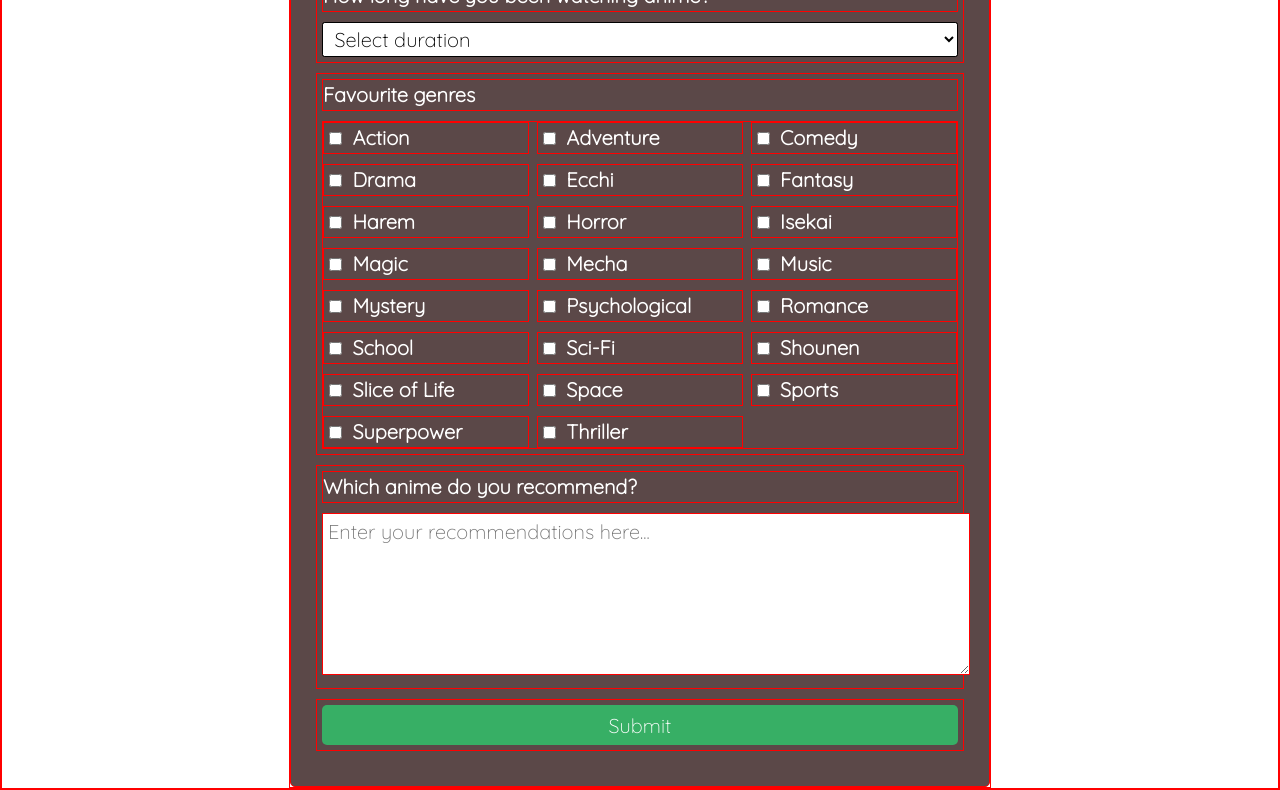
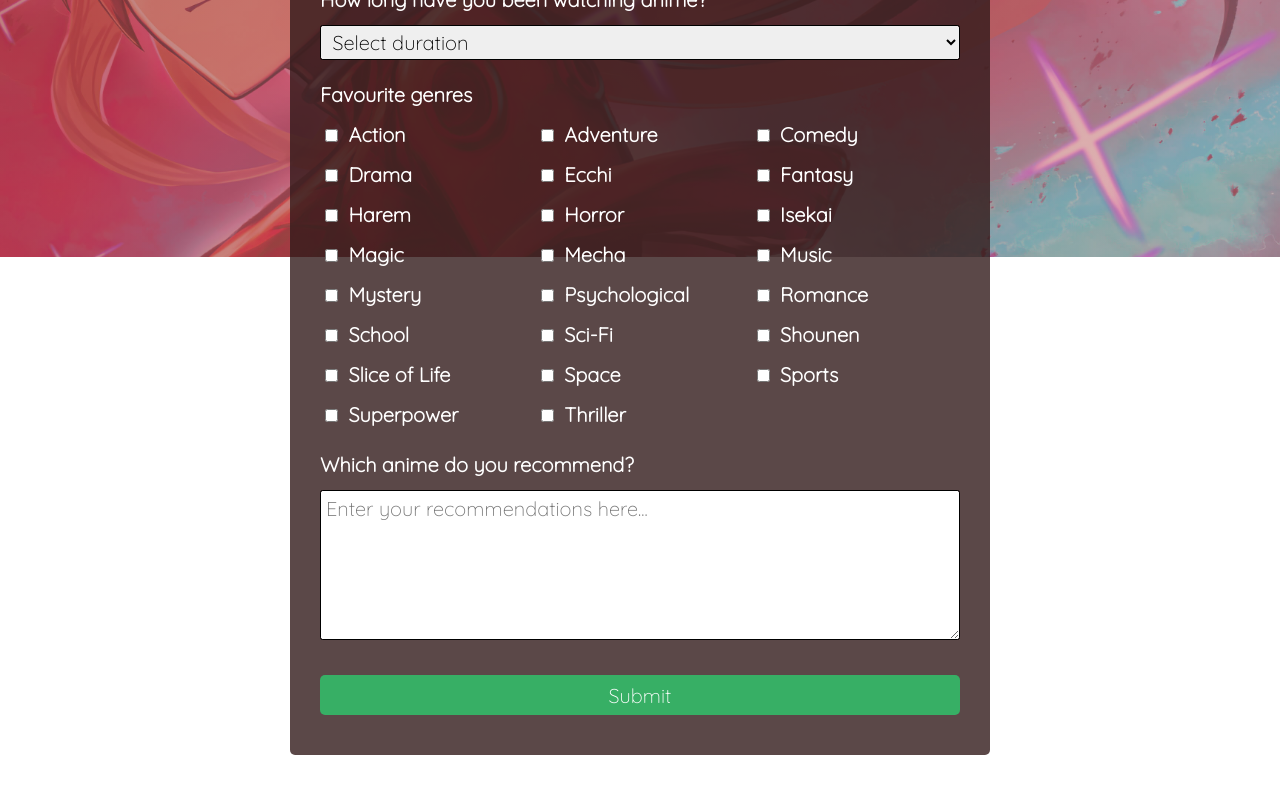
Before and after one commit to Sushrut-Thakur/Anime-Recommendation-Form, a plain HTML site: page index.html in a window 1280 px wide. Shown: the part 543-1333 px from the top of the page. After the commit the page ends 1298 px from the top, so only its background shows below. Drawn offline with Linux system fonts and the light colour scheme; a web font is replaced by a local one.

Commit message:
Fixed input elements (border-box). Improved HTML/CSS formatting.

```diff
--- a/css/styles.css
+++ b/css/styles.css
@@ -3,8 +3,6 @@
 font-family: 'Quicksand', sans-serif; */
 
 :root {
-  --color-white: #ffffff;
-  --color-grey: #000000;
   --color-form-red: rgba(50, 27, 27, 0.8);
   --color-dark-red: rgba(158, 58, 58, 0.7);
   --color-light-red: rgba(206, 136, 136, 0.6);
@@ -12,23 +10,22 @@ font-family: 'Quicksand', sans-serif; */
 }
 
 * {
-	border: 1px solid red;
+	box-sizing: border-box;
 }
 
 html {
 	font-size: 10px;
-	box-sizing: border-box;
 }
 
 body {
 	font-family: 'Quicksand', sans-serif;
 	font-size: 2rem;
-	color: var(--color-white);
+	color: white;
 	line-height: 1.5;
 	margin: 0;
 }
 
-/* body::before {
+body::before {
   content: '';
   position: fixed;
   top: 0;
@@ -40,7 +37,7 @@ body {
   background-size: cover;
   background-repeat: no-repeat;
   background-position: center;
-} */
+}
 
 h1 {
 	font-size: 4rem;
@@ -63,7 +60,6 @@ label {
 	display: flex;
 	align-items: center;
 	font-size: 2rem;
-	/* margin-bottom: 0.5rem; */
 }
 
 input, button,
@@ -81,7 +77,6 @@ button {
 .container {
 	width: 100%;
 	max-width: 70rem;
-	/* Make it responsive */
 	margin: 3rem auto 0;
 }
 
@@ -101,6 +96,13 @@ form {
 	font-weight: 600;
 }
 
+#name-label, #email-label,
+#number-label, #checkbox-label,
+#dropdown-label, #animerec-label {
+	margin-bottom: 1rem;
+}
+
+
 .form-element {
 	margin: 0 auto 1rem;
 	padding: 0.5rem;
@@ -111,29 +113,18 @@ form {
 	width: 100%;
 	height: 2.5rem;
 	padding: 0.25rem 0.75rem;
-	color: var(--color-grey);
-	background-color: var(--color-white);
 	background-clip: padding-box;
 	border: 1px solid black;
 	border-radius: 0.25rem;
 }
 
 .form-control:focus {
-	border: 1px solid green;
+	border: 2px solid red;
 	outline: 0;
 }
 
 .sizing {
-	padding-right: 0;
-}
-
-#dropdown {
 	height: 3.5rem;
-}
-
-#checkbox-label, #dropdown-label,
-#animerec-label {
-	margin-bottom: 1rem;
 }
 
 .inline {
@@ -162,6 +153,7 @@ form {
 	display: block;
 	width: 100%;
 	padding: 0.75rem;
+	margin-top: 1.5rem;
 	color: var(--color-white);
 	background-color: var(--color-green);
 	cursor: pointer;
--- a/index.html
+++ b/index.html
@@ -28,7 +28,7 @@
 					<input type="number" name="age" id="number" class="form-control sizing" min="5" max="99" placeholder="Enter your Age">
 				</div>
 				<div class="form-element">
-					<label for="radio" id="radio-label">Gender</label>
+					<label id="radio-label">Gender</label>
 					<label class="inline">
 			        <input name="gender" value="male" type="radio" class="input-radio" checked>
 						Male
@@ -43,8 +43,8 @@
 					</label>
 				</div>
 				<div class="form-element">
-					<label for="dropdown" id="dropdown-label">How long have you been watching anime?</label>
-					<select id="dropdown" class="form-control" name="role">
+					<label id="dropdown-label">How long have you been watching anime?</label>
+					<select id="dropdown" class="form-control sizing" name="role">
 						<option value="" disabled selected>Select duration</option>
 				        <option value="<6months">Less than 6 months</option>
 				        <option value="<1year">Less than 1 year</option>
@@ -151,7 +151,7 @@
 				</div>
 				<div class="form-element">
 					<label for="anime-rec" id="animerec-label">Which anime do you recommend?</label>
-					<textarea name="recommended-anime" id="anime-rec" class="sizing" placeholder="Enter your recommendations here..." required></textarea>
+					<textarea name="recommended-anime" id="anime-rec" class="form-control sizing" placeholder="Enter your recommendations here..." required></textarea>
 				</div>
 				<div class="form-element">
 					<button type="submit" id="submit" class="submit-button">Submit</button>
```
